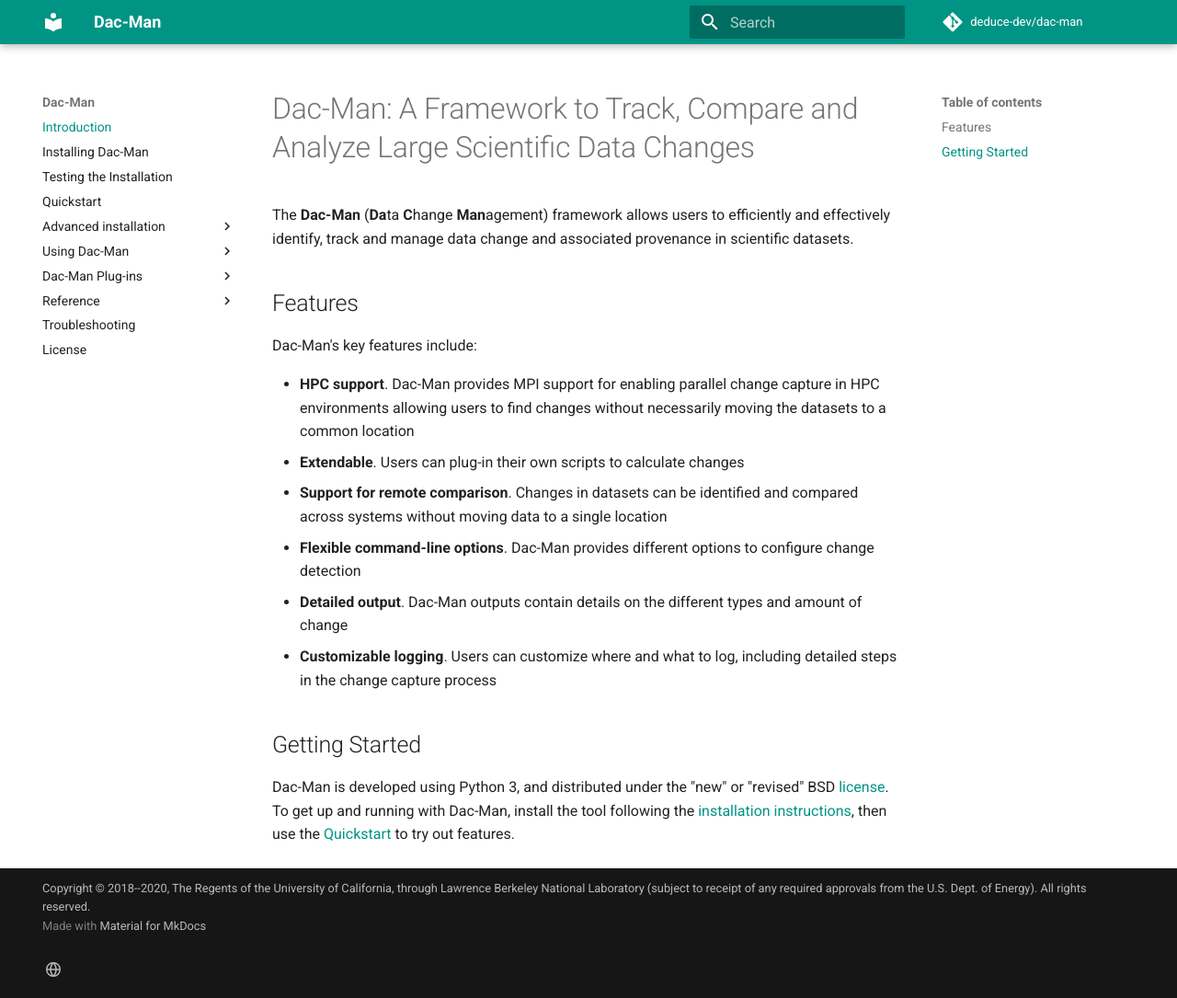
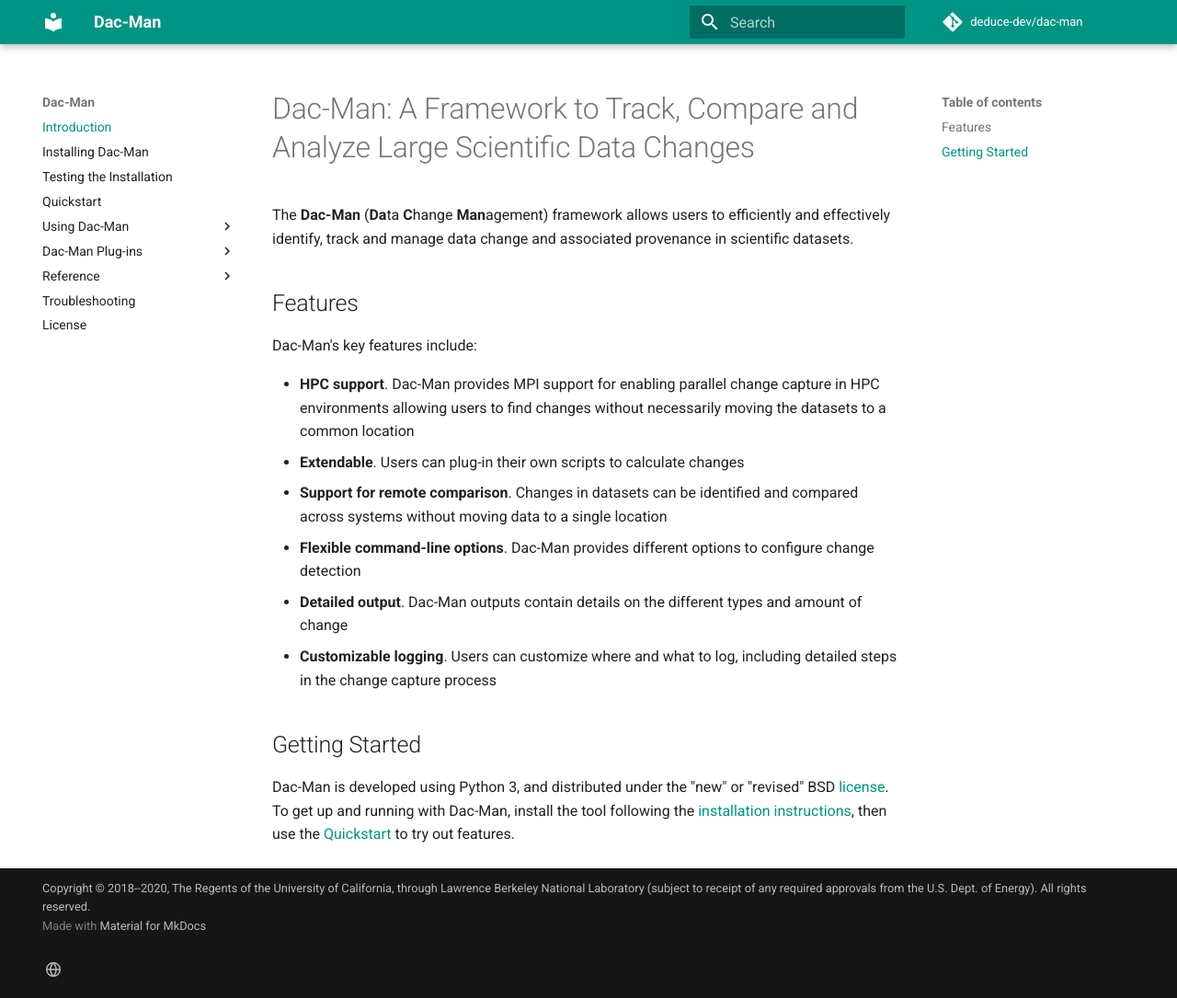
Before and after one commit to deduce-dev/dac-man, an MkDocs documentation site: the page built from docs/index.md, in a window 1280 px wide and 1085 px high. Shown: the whole window at 92% size. Built offline with MkDocs 1.6.1 and Material for MkDocs 9.7.7, drawn with Linux system fonts in a browser that asks for light colours; comment, search, counter and statistics services are not loaded; part of the change alters nothing that is shown.

```diff
--- a/mkdocs.yml
+++ b/mkdocs.yml
@@ -8,8 +8,6 @@ nav:
   - Installing Dac-Man: install/index.md
   - Testing the Installation: testing.md
   - Quickstart: quickstart.md
-  - Advanced installation:
-    - Installing plug-in dependencies: install/dependencies.md
   - Using Dac-Man:
     - General use: use/general.md
     - Plug-ins: use/plugins.md
@@ -18,6 +16,7 @@ nav:
     - Customization: use/config.md
   - Dac-Man Plug-ins:
     # - Introduction: plugins/introduction.md
+    - Installing plug-in dependencies: install/dependencies.md
     - Default: plugins/default.md
     - CSV:
       - The CSV plug-in: plugins/csv/index.md
```
